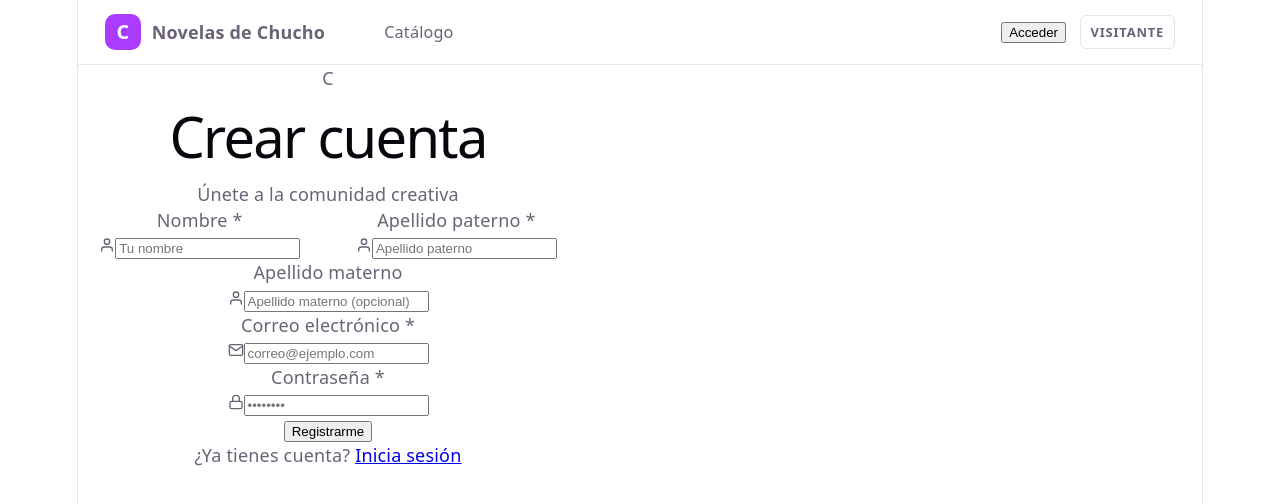
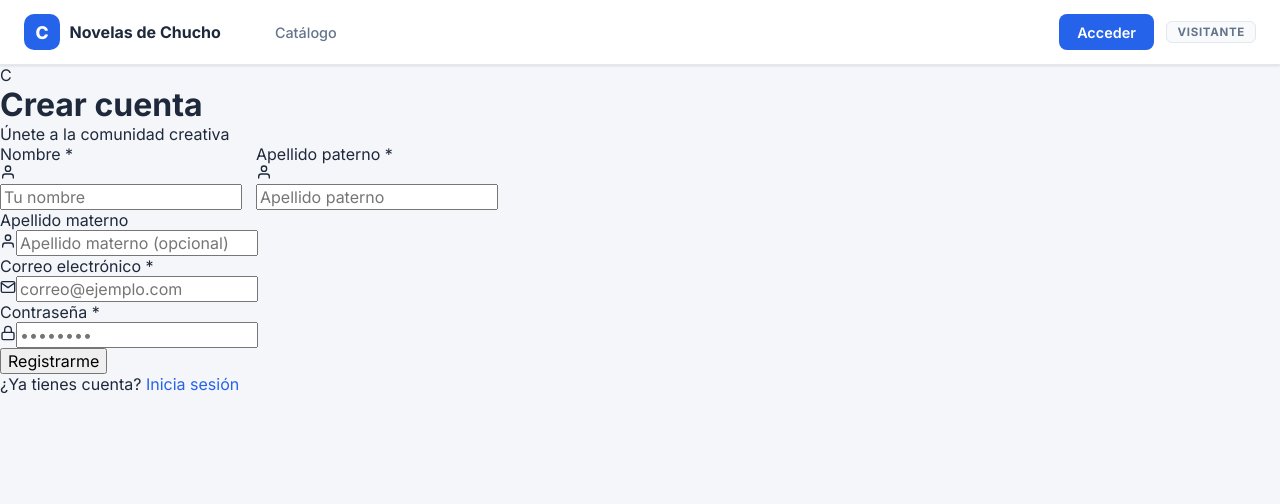
Before and after one commit to JesusDre/VASO, a React (Vite) app in the folder front/: page /registro in a window 1280 px wide. Shown: the top 504 px of the page. Built offline with nearby package versions, Linux system fonts and the light colour scheme.

Commit message:
resolucion de funcion AuthContext

```diff
--- a/front/src/context/AuthContext.jsx
+++ b/front/src/context/AuthContext.jsx
@@ -85,7 +85,7 @@ export function AuthProvider({ children }) {
     );
 }
 
-export const useAuth = () => {
+export function useAuth() {
     const ctx = useContext(AuthContext);
     if (!ctx) throw new Error('useAuth debe usarse dentro de <AuthProvider>');
     return ctx;
--- a/front/src/index.css
+++ b/front/src/index.css
@@ -1,111 +1,207 @@
+@import url('https://fonts.googleapis.com/css2?family=Inter:wght@400;500;600;700;800&display=swap');
+
 :root {
-  --text: #6b6375;
-  --text-h: #08060d;
-  --bg: #fff;
-  --border: #e5e4e7;
-  --code-bg: #f4f3ec;
-  --accent: #aa3bff;
-  --accent-bg: rgba(170, 59, 255, 0.1);
-  --accent-border: rgba(170, 59, 255, 0.5);
-  --social-bg: rgba(244, 243, 236, 0.5);
-  --shadow:
-    rgba(0, 0, 0, 0.1) 0 10px 15px -3px, rgba(0, 0, 0, 0.05) 0 4px 6px -2px;
-
-  --sans: system-ui, 'Segoe UI', Roboto, sans-serif;
-  --heading: system-ui, 'Segoe UI', Roboto, sans-serif;
-  --mono: ui-monospace, Consolas, monospace;
-
-  font: 18px/145% var(--sans);
-  letter-spacing: 0.18px;
-  color-scheme: light dark;
-  color: var(--text);
-  background: var(--bg);
-  font-synthesis: none;
-  text-rendering: optimizeLegibility;
-  -webkit-font-smoothing: antialiased;
-  -moz-osx-font-smoothing: grayscale;
-
-  @media (max-width: 1024px) {
-    font-size: 16px;
-  }
+  --bg: #f5f6fa;
+  --surface: #ffffff;
+  --surface-2: #f8fafc;
+  --text: #1e293b;
+  --text-muted: #64748b;
+  --accent: #2563eb;
+  --accent-light: #eff6ff;
+  --accent-hover: #1d4ed8;
+  --border: #e2e8f0;
+  --border-focus: #93c5fd;
+  --green: #16a34a;
+  --green-bg: #dcfce7;
+  --yellow: #d97706;
+  --yellow-bg: #fef9c3;
+  --red: #dc2626;
+  --red-bg: #fee2e2;
+  --shadow-sm: 0 1px 3px rgba(0,0,0,0.08), 0 1px 2px rgba(0,0,0,0.04);
+  --shadow-md: 0 4px 12px rgba(0,0,0,0.08), 0 2px 4px rgba(0,0,0,0.04);
+  --shadow-lg: 0 10px 30px rgba(0,0,0,0.10), 0 4px 10px rgba(0,0,0,0.05);
 }
 
-@media (prefers-color-scheme: dark) {
-  :root {
-    --text: #9ca3af;
-    --text-h: #f3f4f6;
-    --bg: #16171d;
-    --border: #2e303a;
-    --code-bg: #1f2028;
-    --accent: #c084fc;
-    --accent-bg: rgba(192, 132, 252, 0.15);
-    --accent-border: rgba(192, 132, 252, 0.5);
-    --social-bg: rgba(47, 48, 58, 0.5);
-    --shadow:
-      rgba(0, 0, 0, 0.4) 0 10px 15px -3px, rgba(0, 0, 0, 0.25) 0 4px 6px -2px;
-  }
+* {
+  box-sizing: border-box;
+}
 
-  #social .button-icon {
-    filter: invert(1) brightness(2);
-  }
+html, body, #root {
+  margin: 0;
+  min-width: 320px;
+  min-height: 100%;
 }
 
 body {
-  margin: 0;
+  font-family: 'Inter', 'Segoe UI', sans-serif;
+  color: var(--text);
+  background: var(--bg);
 }
 
-#root {
-  width: 1126px;
-  max-width: 100%;
-  margin: 0 auto;
-  text-align: center;
-  border-inline: 1px solid var(--border);
-  min-height: 100svh;
-  display: flex;
-  flex-direction: column;
-  box-sizing: border-box;
+h1, h2, h3, h4, h5, h6 {
+  margin: 0;
+  font-weight: 700;
+  color: var(--text);
 }
 
-h1,
-h2 {
-  font-family: var(--heading);
-  font-weight: 500;
-  color: var(--text-h);
-}
-
-h1 {
-  font-size: 56px;
-  letter-spacing: -1.68px;
-  margin: 32px 0;
-  @media (max-width: 1024px) {
-    font-size: 36px;
-    margin: 20px 0;
-  }
-}
-h2 {
-  font-size: 24px;
-  line-height: 118%;
-  letter-spacing: -0.24px;
-  margin: 0 0 8px;
-  @media (max-width: 1024px) {
-    font-size: 20px;
-  }
-}
 p {
   margin: 0;
 }
 
-code,
-.counter {
-  font-family: var(--mono);
-  display: inline-flex;
-  border-radius: 4px;
-  color: var(--text-h);
+a {
+  color: var(--accent);
+  text-decoration: none;
 }
 
-code {
-  font-size: 15px;
-  line-height: 135%;
-  padding: 4px 8px;
-  background: var(--code-bg);
+button, input, textarea, select {
+  font: inherit;
 }
+
+/* Botones globales */
+.nv-btn {
+  display: inline-flex;
+  align-items: center;
+  gap: 0.4rem;
+  border: 1px solid transparent;
+  border-radius: 8px;
+  padding: 0.55rem 1.1rem;
+  font-weight: 600;
+  font-size: 0.9rem;
+  cursor: pointer;
+  transition: background-color 0.15s ease, border-color 0.15s ease, box-shadow 0.15s ease;
+}
+
+.nv-btn-primary {
+  background: var(--accent);
+  color: #fff;
+}
+
+.nv-btn-primary:hover {
+  background: var(--accent-hover);
+}
+
+.nv-btn-ghost {
+  background: transparent;
+  border-color: var(--border);
+  color: var(--text-muted);
+}
+
+.nv-btn-ghost:hover {
+  background: var(--surface-2);
+  color: var(--text);
+}
+
+.nv-btn-outline-accent {
+  background: transparent;
+  border-color: var(--accent);
+  color: var(--accent);
+}
+
+.nv-btn-outline-accent:hover {
+  background: var(--accent-light);
+}
+
+/* Inputs globales */
+.nv-input {
+  width: 100%;
+  height: 42px;
+  border: 1px solid var(--border);
+  border-radius: 8px;
+  background: var(--surface);
+  color: var(--text);
+  padding: 0 12px;
+  font-size: 0.9rem;
+  transition: border-color 0.15s, box-shadow 0.15s;
+}
+
+.nv-input:focus {
+  outline: none;
+  border-color: var(--border-focus);
+  box-shadow: 0 0 0 3px rgba(37,99,235,0.12);
+}
+
+.nv-input::placeholder {
+  color: #a0aec0;
+}
+
+.nv-textarea {
+  width: 100%;
+  border: 1px solid var(--border);
+  border-radius: 8px;
+  background: var(--surface);
+  color: var(--text);
+  padding: 10px 12px;
+  font-size: 0.9rem;
+  resize: vertical;
+  transition: border-color 0.15s, box-shadow 0.15s;
+}
+
+.nv-textarea:focus {
+  outline: none;
+  border-color: var(--border-focus);
+  box-shadow: 0 0 0 3px rgba(37,99,235,0.12);
+}
+
+.nv-select {
+  width: 100%;
+  height: 42px;
+  border: 1px solid var(--border);
+  border-radius: 8px;
+  background: var(--surface);
+  color: var(--text);
+  padding: 0 12px;
+  font-size: 0.9rem;
+  cursor: pointer;
+  transition: border-color 0.15s, box-shadow 0.15s;
+}
+
+.nv-select:focus {
+  outline: none;
+  border-color: var(--border-focus);
+  box-shadow: 0 0 0 3px rgba(37,99,235,0.12);
+}
+
+/* Badge de estado */
+.nv-badge {
+  display: inline-block;
+  border-radius: 6px;
+  padding: 3px 10px;
+  font-size: 0.72rem;
+  font-weight: 700;
+  text-transform: uppercase;
+  letter-spacing: 0.05em;
+}
+
+.nv-badge-green {
+  background: var(--green-bg);
+  color: var(--green);
+}
+
+.nv-badge-yellow {
+  background: var(--yellow-bg);
+  color: var(--yellow);
+}
+
+.nv-badge-blue {
+  background: var(--accent-light);
+  color: var(--accent);
+}
+
+/* Card base */
+.nv-card {
+  background: var(--surface);
+  border: 1px solid var(--border);
+  border-radius: 12px;
+  box-shadow: var(--shadow-sm);
+}
+
+/* Label de formulario */
+.nv-label {
+  display: block;
+  font-size: 0.8rem;
+  font-weight: 700;
+  text-transform: uppercase;
+  letter-spacing: 0.06em;
+  color: var(--text-muted);
+  margin-bottom: 6px;
+}
```
